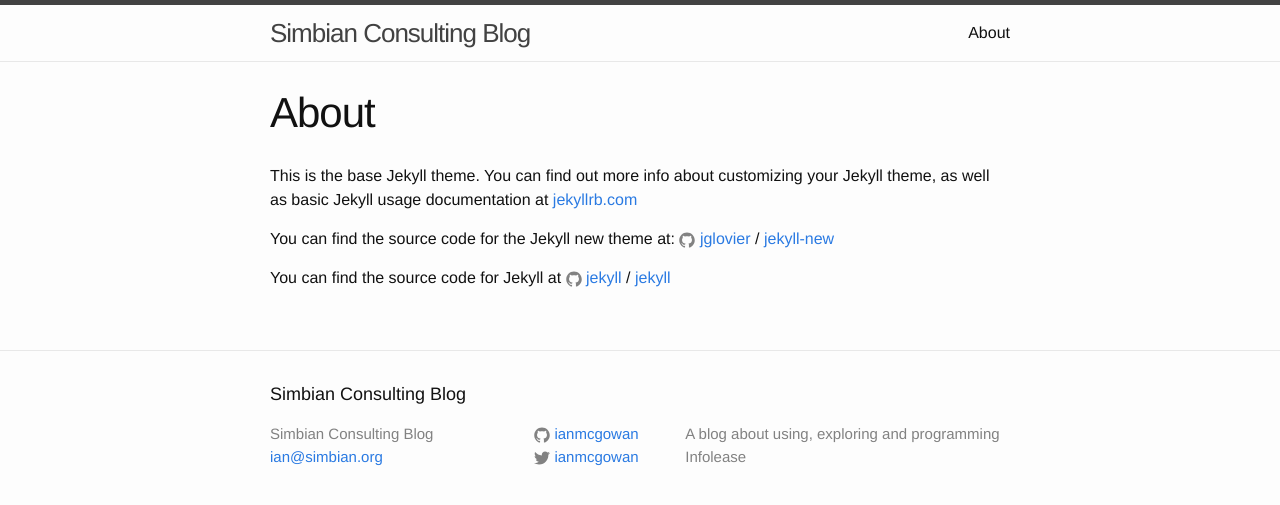
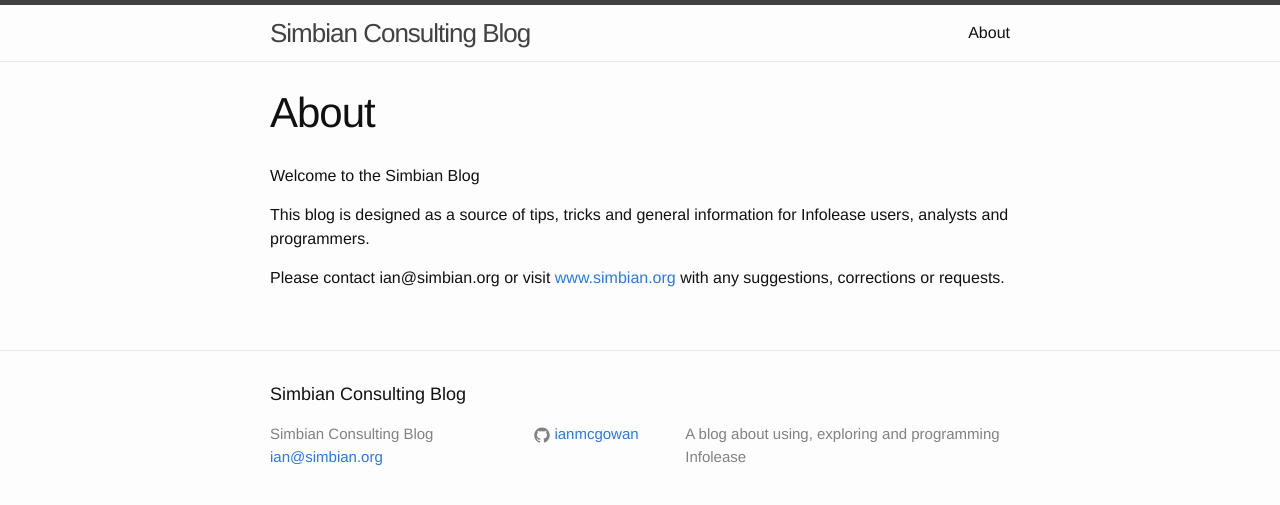
Before and after one commit to ianmcgowan/ianmcgowan.github.io, a Jekyll site: the page built from about.md, in a window 1280 px wide. Shown: the top 505 px of the page. Built offline with Jekyll 4.4.1, drawn with Linux system fonts in a browser that asks for light colours.

Commit message:
Update with the basics

```diff
--- a/_config.yml
+++ b/_config.yml
@@ -11,8 +11,8 @@
 description: "A blog about using, exploring and programming Infolease"
 baseurl: "" # the subpath of your site, e.g. /blog
 url: "http://yourdomain.com" # the base hostname & protocol for your site
-twitter_username: ianmcgowan
-github_username:  ianmcgowan
+linkedin_username: https://www.linkedin.com/in/ianmcgowan/
+github_username: ianmcgowan
 
 # Build settings
 markdown: kramdown
--- a/about.md
+++ b/about.md
@@ -4,12 +4,8 @@
 permalink: /about/
 ---
 
-This is the base Jekyll theme. You can find out more info about customizing your Jekyll theme, as well as basic Jekyll usage documentation at [jekyllrb.com](http://jekyllrb.com/)
+Welcome to the Simbian Blog
 
-You can find the source code for the Jekyll new theme at:
-{% include icon-github.html username="jglovier" %} /
-[jekyll-new](https://github.com/jglovier/jekyll-new)
+This blog is designed as a source of tips, tricks and general information for Infolease users, analysts and programmers.
 
-You can find the source code for Jekyll at
-{% include icon-github.html username="jekyll" %} /
-[jekyll](https://github.com/jekyll/jekyll)
+Please contact ian@simbian.org or visit [www.simbian.org](http://www.simbian.org) with any suggestions, corrections or requests.
```
Also changed, not shown: _posts/2020-01-06-welcome-to-jekyll.markdown (+12 -0 lines).
